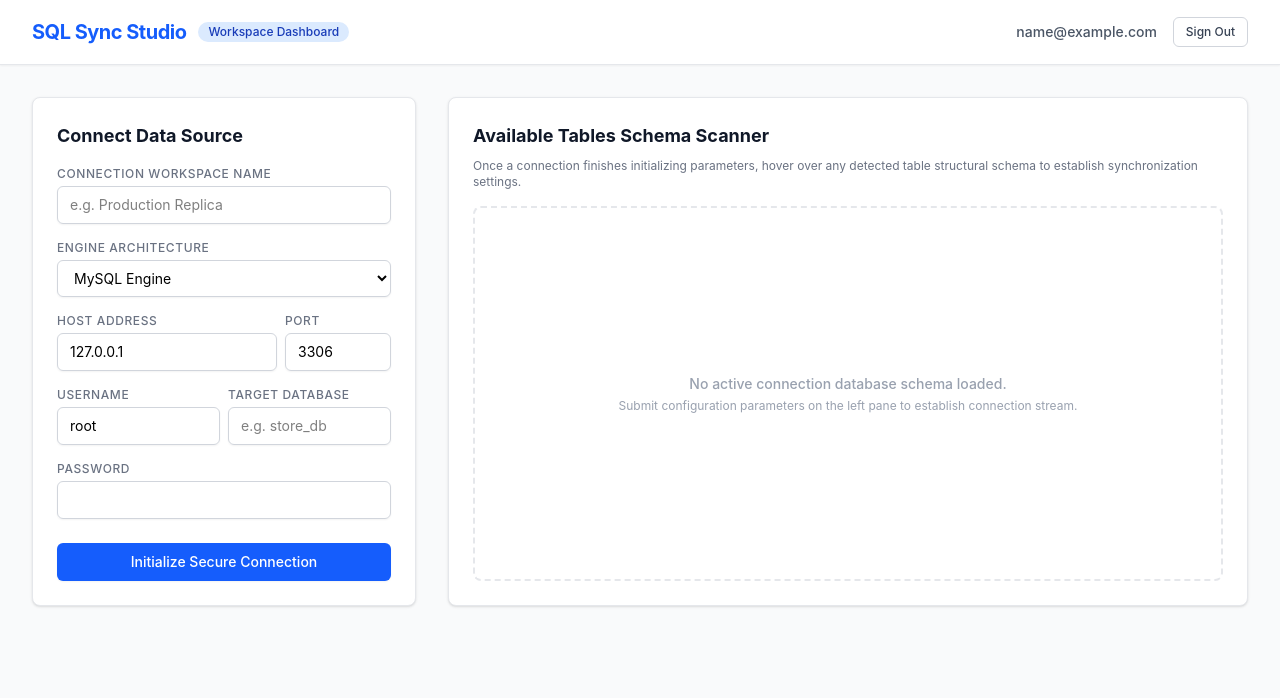
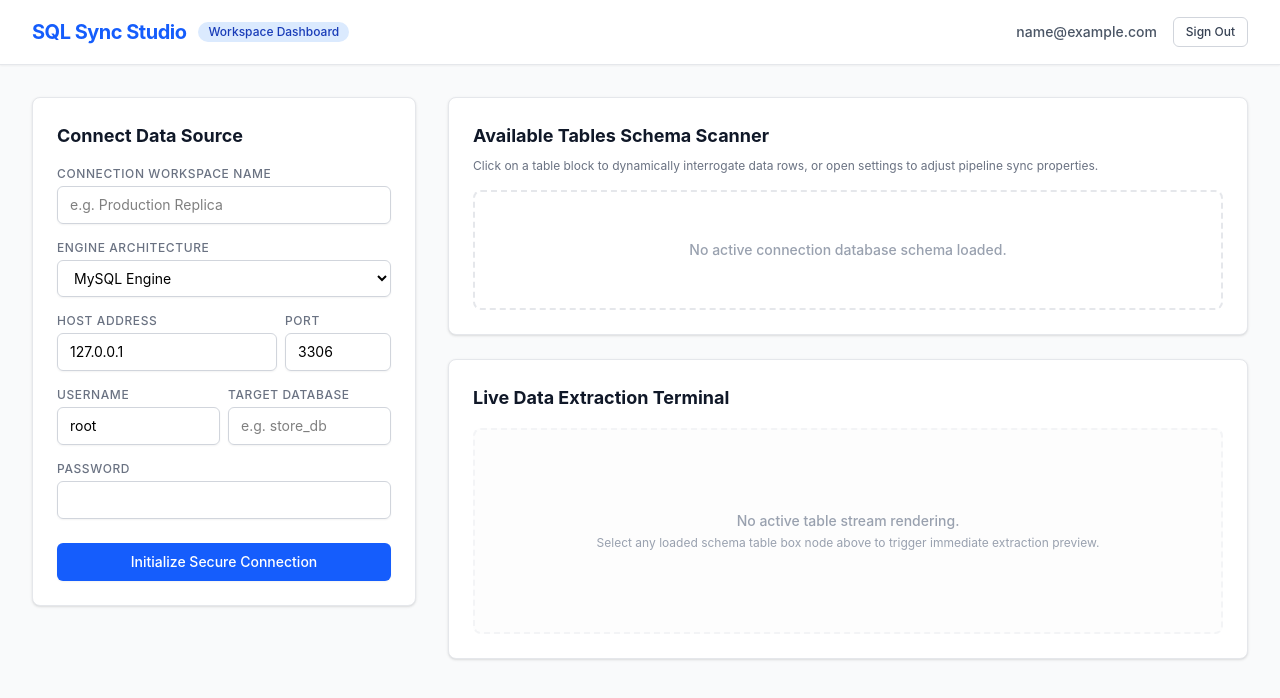
Before and after one commit to vishwarajkhatpe/sql-sync-studio, a React app in the folder frontend/: page / in a window 1280 px wide. Shown: the top 698 px of the page. Built offline with nearby package versions, Linux system fonts and the light colour scheme; sample sign-in values are in the browser's storage; the HTML template or start-up script is replaced by a standard one.

Commit message:
feat: complete phase 4 extraction UI with interactive data spreadsheet grid previewer

```diff
--- a/frontend/src/pages/Dashboard.jsx
+++ b/frontend/src/pages/Dashboard.jsx
@@ -21,9 +21,13 @@ function Dashboard() {
     const [success, setSuccess] = useState('');
     const [tables, setTables] = useState([]);
 
+    // Active Workspace Inspection State
+    const [selectedTable, setSelectedTable] = useState('');
+    const [extractedData, setExtractedData] = useState([]);
+    const [extractionLoading, setExtractionLoading] = useState(false);
+
     // Sync Modal Window UI State
     const [isModalOpen, setIsModalOpen] = useState(false);
-    const [selectedTable, setSelectedTable] = useState('');
     const [syncFrequency, setSyncFrequency] = useState('manual');
     const [syncStrategy, setSyncStrategy] = useState('full_load');
     const [modalLoading, setModalLoading] = useState(false);
@@ -41,6 +45,8 @@ function Dashboard() {
         setSuccess('');
         setTables([]);
         setActiveConfigId(null);
+        setSelectedTable('');
+        setExtractedData([]);
 
         const payload = {
             connection_name: connectionName,
@@ -69,8 +75,24 @@ function Dashboard() {
         }
     };
 
-    // Trigger modal display for a specific target table
-    const openSyncModal = (tableName) => {
+    // Trigger manual extraction pipeline execution for the active table selection
+    const handleTriggerExtraction = async (tableName) => {
+        setExtractionLoading(true);
+        setSelectedTable(tableName);
+        setExtractedData([]);
+
+        try {
+            const response = await API.post(`/sync/${activeConfigId}/extract/${tableName}`);
+            setExtractedData(response.data.data);
+        } catch (err) {
+            alert(err.response?.data?.detail || 'Failed to extract records from target table.');
+        } finally {
+            setExtractionLoading(false);
+        }
+    };
+
+    const openSyncModal = (e, tableName) => {
+        e.stopPropagation(); // Stop parent row selection click from triggering
         setSelectedTable(tableName);
         setSyncFrequency('manual');
         setSyncStrategy('full_load');
@@ -132,7 +154,7 @@ function Dashboard() {
             <main className="max-w-7xl mx-auto py-8 px-4 sm:px-6 lg:px-8 grid grid-cols-1 lg:grid-cols-3 gap-8">
 
                 {/* Left Side Column: Connection Panel Form */}
-                <div className="bg-white p-6 rounded-lg shadow-sm border border-gray-200 lg:col-span-1">
+                <div className="bg-white p-6 rounded-lg shadow-sm border border-gray-200 lg:col-span-1 h-fit">
                     <h3 className="text-lg font-bold text-gray-900 mb-4">Connect Data Source</h3>
 
                     {error && <div className="mb-4 bg-red-50 border border-red-200 text-red-600 rounded-md p-3 text-xs">{error}</div>}
@@ -215,31 +237,37 @@ function Dashboard() {
                     </form>
                 </div>
 
-                {/* Right Side Column: Dynamic Metadata Output Terminal */}
-                <div className="bg-white p-6 rounded-lg shadow-sm border border-gray-200 lg:col-span-2 flex flex-col">
+                {/* Right Side Column: Table Scanner and Data Extract Grid Panel */}
+                <div className="lg:col-span-2 space-y-6 flex flex-col">
+
+                    {/* Top Half: Schema Table Node Selection */}
+                    <div className="bg-white p-6 rounded-lg shadow-sm border border-gray-200">
                         <h3 className="text-lg font-bold text-gray-900 mb-2">Available Tables Schema Scanner</h3>
                         <p className="text-xs text-gray-500 mb-4">
-                        Once a connection finishes initializing parameters, hover over any detected table structural schema to establish synchronization settings.
+                            Click on a table block to dynamically interrogate data rows, or open settings to adjust pipeline sync properties.
                         </p>
 
                         {tables.length === 0 ? (
-                        <div className="flex-1 border-2 border-dashed border-gray-200 rounded-lg flex flex-col items-center justify-center p-12 text-center">
+                            <div className="border-2 border-dashed border-gray-200 rounded-lg flex flex-col items-center justify-center p-12 text-center">
                                 <p className="text-sm font-medium text-gray-400">No active connection database schema loaded.</p>
-                            <p className="text-xs text-gray-400 mt-1">Submit configuration parameters on the left pane to establish connection stream.</p>
                             </div>
                         ) : (
-                        <div className="grid grid-cols-1 md:grid-cols-2 gap-3 max-h-[450px] overflow-y-auto pr-2">
+                            <div className="grid grid-cols-1 md:grid-cols-2 gap-3 max-h-[220px] overflow-y-auto pr-2">
                                 {tables.map((tableName, idx) => (
                                     <div
                                         key={idx}
-                                    className="group p-3 border border-gray-200 rounded-md bg-gray-50 hover:bg-blue-50 hover:border-blue-200 transition-all flex items-center justify-between"
+                                        onClick={() => handleTriggerExtraction(tableName)}
+                                        className={`group p-3 border rounded-md cursor-pointer transition-all flex items-center justify-between ${selectedTable === tableName
+                                                ? 'bg-blue-50 border-blue-400 ring-1 ring-blue-400'
+                                                : 'bg-gray-50 border-gray-200 hover:bg-blue-50 hover:border-blue-200'
+                                            }`}
                                     >
                                         <div className="flex items-center space-x-2.5 truncate">
-                                        <span className="w-2 h-2 rounded-full bg-blue-500 shrink-0"></span>
+                                            <span className={`w-2 h-2 rounded-full shrink-0 ${selectedTable === tableName ? 'bg-blue-600 animate-pulse' : 'bg-blue-500'}`}></span>
                                             <span className="text-sm font-medium text-gray-700 truncate">{tableName}</span>
                                         </div>
                                         <button
-                                        onClick={() => openSyncModal(tableName)}
+                                            onClick={(e) => openSyncModal(e, tableName)}
                                             className="opacity-0 group-hover:opacity-100 px-2 py-1 text-xs font-semibold text-blue-600 bg-blue-100 hover:bg-blue-200 border border-blue-200 rounded transition-all cursor-pointer"
                                         >
                                             Configure Sync
@@ -248,6 +276,62 @@ function Dashboard() {
                                 ))}
                             </div>
                         )}
+                    </div>
+
+                    {/* Bottom Half: Live Extraction Spreadsheet Grid Panel */}
+                    <div className="bg-white p-6 rounded-lg shadow-sm border border-gray-200 flex-1 min-h-[300px] flex flex-col">
+                        <div className="flex justify-between items-center mb-4">
+                            <div>
+                                <h3 className="text-lg font-bold text-gray-900">Live Data Extraction Terminal</h3>
+                                {selectedTable && (
+                                    <p className="text-xs text-gray-500 mt-0.5">
+                                        Inspecting dynamic runtime contents for table: <span className="font-mono font-bold text-blue-600 bg-blue-50 px-1.5 py-0.5 rounded">{selectedTable}</span>
+                                    </p>
+                                )}
+                            </div>
+                            {selectedTable && (
+                                <span className="text-xs font-semibold bg-gray-100 border border-gray-200 text-gray-700 px-2.5 py-1 rounded-md">
+                                    {extractedData.length} Records Found
+                                </span>
+                            )}
+                        </div>
+
+                        {extractionLoading ? (
+                            <div className="flex-1 flex flex-col items-center justify-center p-12">
+                                <div className="w-8 h-8 border-4 border-blue-600 border-t-transparent rounded-full animate-spin"></div>
+                                <p className="text-sm font-medium text-gray-500 mt-3 animate-pulse">Running optimized SELECT stream extraction sequence...</p>
+                            </div>
+                        ) : extractedData.length > 0 ? (
+                            <div className="flex-1 overflow-x-auto border border-gray-200 rounded-lg max-h-[350px]">
+                                <table className="min-w-full divide-y divide-gray-200 text-left text-sm">
+                                    <thead className="bg-gray-50 sticky top-0 font-semibold text-gray-700 border-b border-gray-200">
+                                        <tr>
+                                            {Object.keys(extractedData[0]).map((header) => (
+                                                <th key={header} className="px-4 py-3 font-mono text-xs uppercase tracking-wider bg-gray-50">{header}</th>
+                                            ))}
+                                        </tr>
+                                    </thead>
+                                    <tbody className="bg-white divide-y divide-gray-200 text-gray-600 font-medium">
+                                        {extractedData.map((row, rowIdx) => (
+                                            <tr key={rowIdx} className="hover:bg-gray-50/70 transition-colors">
+                                                {Object.values(row).map((val, cellIdx) => (
+                                                    <th key={cellIdx} className="px-4 py-2.5 font-normal truncate max-w-[200px]">
+                                                        {val === null ? <span className="text-gray-300 italic text-xs">NULL</span> : String(val)}
+                                                    </th>
+                                                ))}
+                                            </tr>
+                                        ))}
+                                    </tbody>
+                                </table>
+                            </div>
+                        ) : (
+                            <div className="flex-1 border-2 border-dashed border-gray-100 rounded-lg flex flex-col items-center justify-center p-12 text-center bg-gray-50/40">
+                                <p className="text-sm font-medium text-gray-400">No active table stream rendering.</p>
+                                <p className="text-xs text-gray-400 mt-1">Select any loaded schema table box node above to trigger immediate extraction preview.</p>
+                            </div>
+                        )}
+                    </div>
+
                 </div>
             </main>
 
@@ -259,25 +343,16 @@ function Dashboard() {
                             <h3 className="text-base font-bold text-gray-900">
                                 Sync Settings: <span className="text-blue-600 font-mono text-sm">{selectedTable}</span>
                             </h3>
-                            <button
-                                onClick={() => setIsModalOpen(false)}
-                                className="text-gray-400 hover:text-gray-500 font-bold text-lg cursor-pointer"
-                            >
-                                &times;
-                            </button>
+                            <button onClick={() => setIsModalOpen(false)} className="text-gray-400 hover:text-gray-500 font-bold text-lg cursor-pointer">&times;</button>
                         </div>
 
                         <form onSubmit={handleSaveSyncRule} className="p-6 space-y-4">
-                            {modalSuccess && (
-                                <div className="bg-green-50 border border-green-200 text-green-600 rounded-md p-3 text-xs">
-                                    {modalSuccess}
-                                </div>
-                            )}
+                            {modalSuccess && <div className="bg-green-50 border border-green-200 text-green-600 rounded-md p-3 text-xs">{modalSuccess}</div>}
 
                             <div>
                                 <label className="block text-xs font-semibold text-gray-500 uppercase tracking-wider">Synchronization Frequency</label>
                                 <select
-                                    className="mt-1.5 block w-full px-3 py-2 border border-gray-300 rounded-md text-sm focus:outline-hidden focus:ring-1 focus:ring-blue-500"
+                                    className="mt-1.5 block w-full px-3 py-2 border border-gray-300 rounded-md text-sm"
                                     value={syncFrequency} onChange={(e) => setSyncFrequency(e.target.value)}
                                 >
                                     <option value="manual">Manual Trigger Only</option>
@@ -290,7 +365,7 @@ function Dashboard() {
                             <div>
                                 <label className="block text-xs font-semibold text-gray-500 uppercase tracking-wider">Pipeline Loading Strategy</label>
                                 <select
-                                    className="mt-1.5 block w-full px-3 py-2 border border-gray-300 rounded-md text-sm focus:outline-hidden focus:ring-1 focus:ring-blue-500"
+                                    className="mt-1.5 block w-full px-3 py-2 border border-gray-300 rounded-md text-sm"
                                     value={syncStrategy} onChange={(e) => setSyncStrategy(e.target.value)}
                                 >
                                     <option value="full_load">Full Overwrite Extract (Truncate & Replace)</option>
```
Lines whose indentation alone changed are shown as unchanged.
